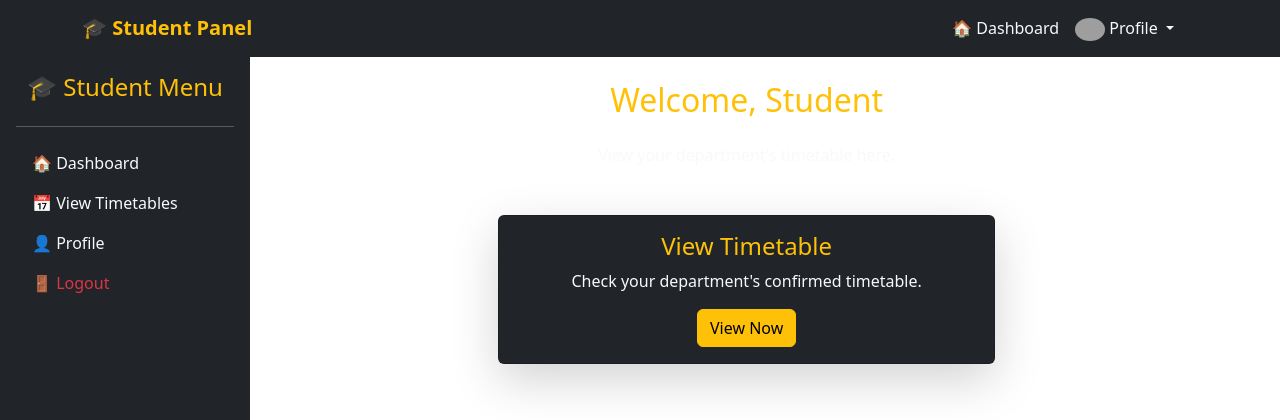
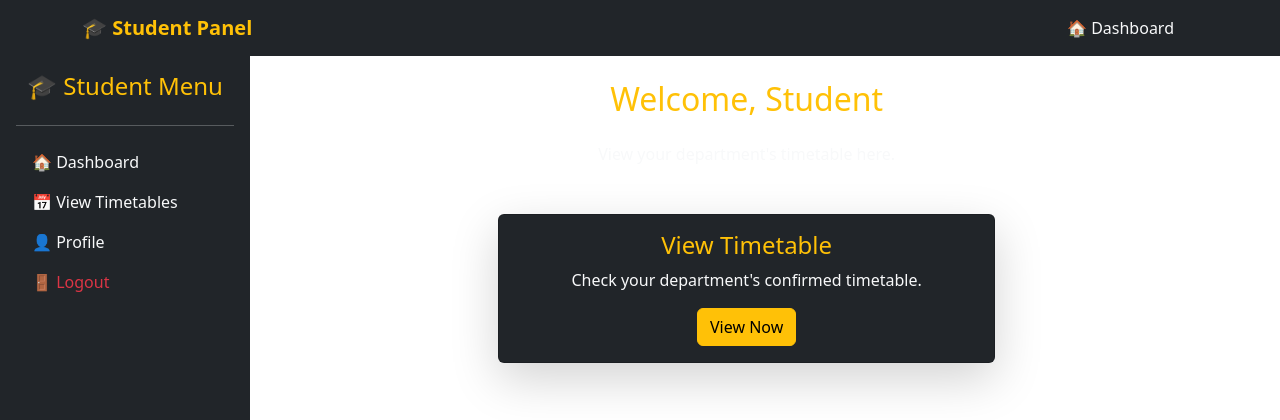
Before and after one commit to aura-codez/Must-TimeTable-System, a PHP site: page /MUST-Timetable-System/views/student/dashboard.php in a window 1280 px wide. Shown: the top 420 px of the page. Run offline with PHP 8.4, Linux system fonts and the light colour scheme; grey boxes are pictures that could not be loaded.

Commit message:
removed profile

```diff
--- a/components/student-header.php
+++ b/components/student-header.php
@@ -12,15 +12,8 @@
                 <li class="nav-item">
                     <a class="nav-link text-light" href="/MUST-Timetable-System/views/student/dashboard.php">🏠 Dashboard</a>
                 </li>
-                <li class="nav-item dropdown">
-                    <a class="nav-link dropdown-toggle text-light" href="#" id="profileDropdown" role="button" data-bs-toggle="dropdown">
-                        <img src="/MUST-Timetable-System/public/images/default-avatar.png" class="rounded-circle" width="30"> Profile
-                    </a>
-                    <ul class="dropdown-menu dropdown-menu-end">
-                        <li><a class="dropdown-item" href="/MUST-Timetable-System/views/student/profile.php">👤 Profile</a></li>
-                        <li><a class="dropdown-item text-danger" href="/MUST-Timetable-System/logout.php">🚪 Logout</a></li>
-                    </ul>
-                </li>
+
+
             </ul>
         </div>
     </div>
```
